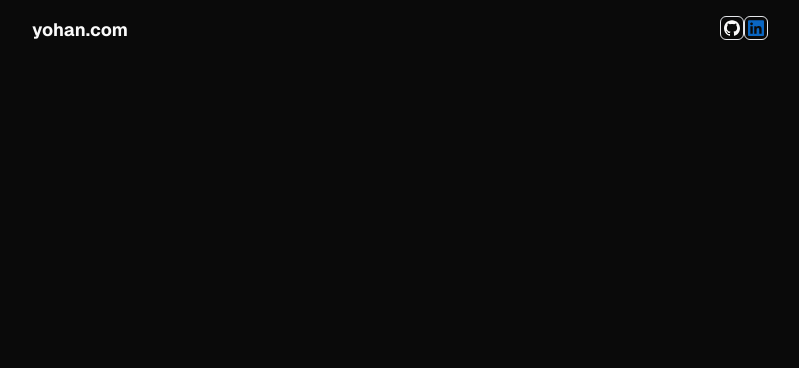
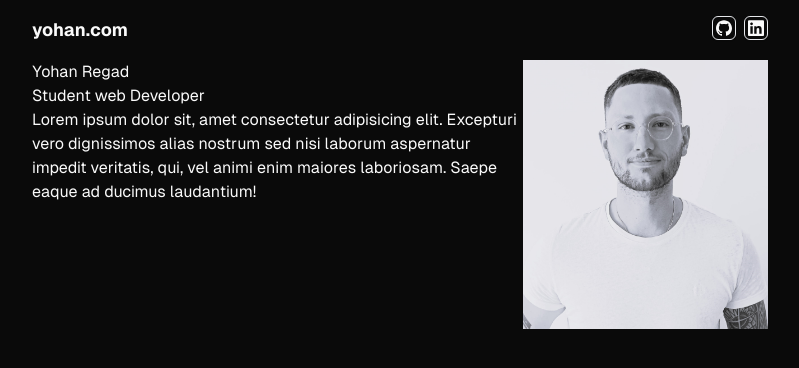
Before and after one commit to YohReg10/Portfolio, a Next.js app: page / in a window 1280 px wide. Shown: the top 368 px of the page, without its empty margins (240-1039 px from the left). Built offline with nearby package versions, Linux system fonts and the light colour scheme; a web font is replaced by a local one.

Commit message:
add Hero.tsx file and picture

```diff
--- /dev/null
+++ b/app/components/Hero.tsx
@@ -0,0 +1,20 @@
+import { Section } from "./section";
+
+export const Hero = () => {
+    return (
+        <Section className="flex max-lg:flex-col items-start">
+            <div className="flex-[2]">
+                <h2>Yohan Regad</h2>
+                <h3>Student web Developer</h3>
+                <p>Lorem ipsum dolor sit, amet consectetur adipisicing elit. Excepturi vero dignissimos alias nostrum sed nisi laborum aspernatur impedit veritatis, qui, vel animi enim maiores laboriosam. Saepe eaque ad ducimus laudantium!</p>
+            </div>
+            <div className="flex-1">
+                <img
+                    src="yohan_noir_blanc_bis2024.jpg"
+                    className="w-full h-auto"
+                    alt="yohan picture"
+                />
+            </div>
+        </Section>
+    )
+}
--- a/app/components/header.tsx
+++ b/app/components/header.tsx
@@ -1,7 +1,7 @@
 import { Button, buttonVariants } from "@/components/ui/button";
 import { Section } from "./section";
 import { GithubIcon } from "@/app/components/icons/GithubIcon";
-import { Linkedin } from "@/app/components/icons/Linkedin";
+import { Linkedin } from "@/app/components/icons/LinkedinIcon";
 import Link from "next/link";
 import { cn } from "@/lib/utils";
 
@@ -11,7 +11,7 @@ export const Header = () => {
             <Section className="flex items-baseline">
                 <h1 className="text-lg font-bold text-primary-foreground">yohan.com</h1>
                 <div className="flex-1" />
-                <ul>
+                <ul className="flex items-center gap-2">
                     <Link
                     href="https://github.com/YohReg10"
                     className={cn(buttonVariants({variant: "outline"}), "size-6 p-0")}>
--- a/app/components/icons/Linkedin.tsx
+++ b/app/components/icons/LinkedinIcon.tsx
@@ -38,7 +38,7 @@ export const Linkedin = (
              C247.368728,256.125818 255.855922,247.859464 255.999,237.524091
              L255.999,18.4548016 C255.851624,8.12438979 247.363742,-0.133792868
              237.033403,0.000790807055"
-          fill="#0A66C2"
+          fill="currentColor"
         />
       </g>
     </svg>
--- a/app/page.tsx
+++ b/app/page.tsx
@@ -1,11 +1,11 @@
 import { Header } from "./components/header";
+import { Hero } from "./components/Hero";
 
 export default function Home() {
   return (
     <main>
-      <Header>
-
-      </Header>
+      <Header />
+      <Hero />
 
 
     </main>
```
Also changed, not shown: public/yohan_noir_blanc_bis2024.jpg (added).
